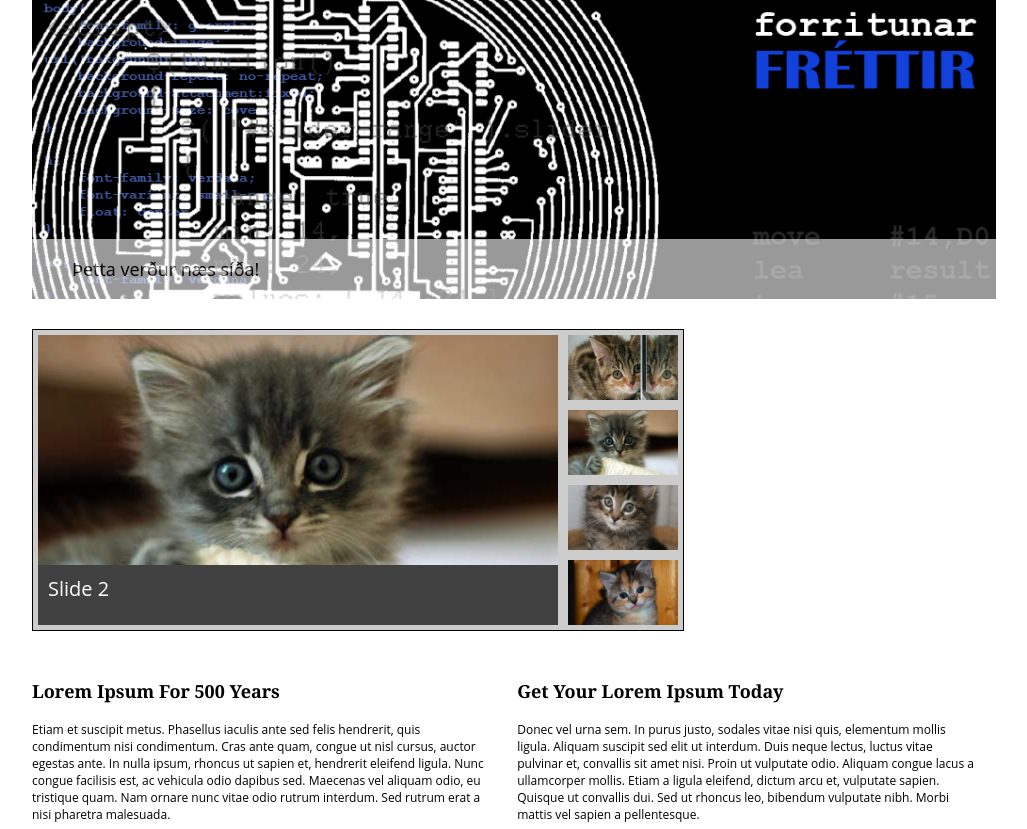
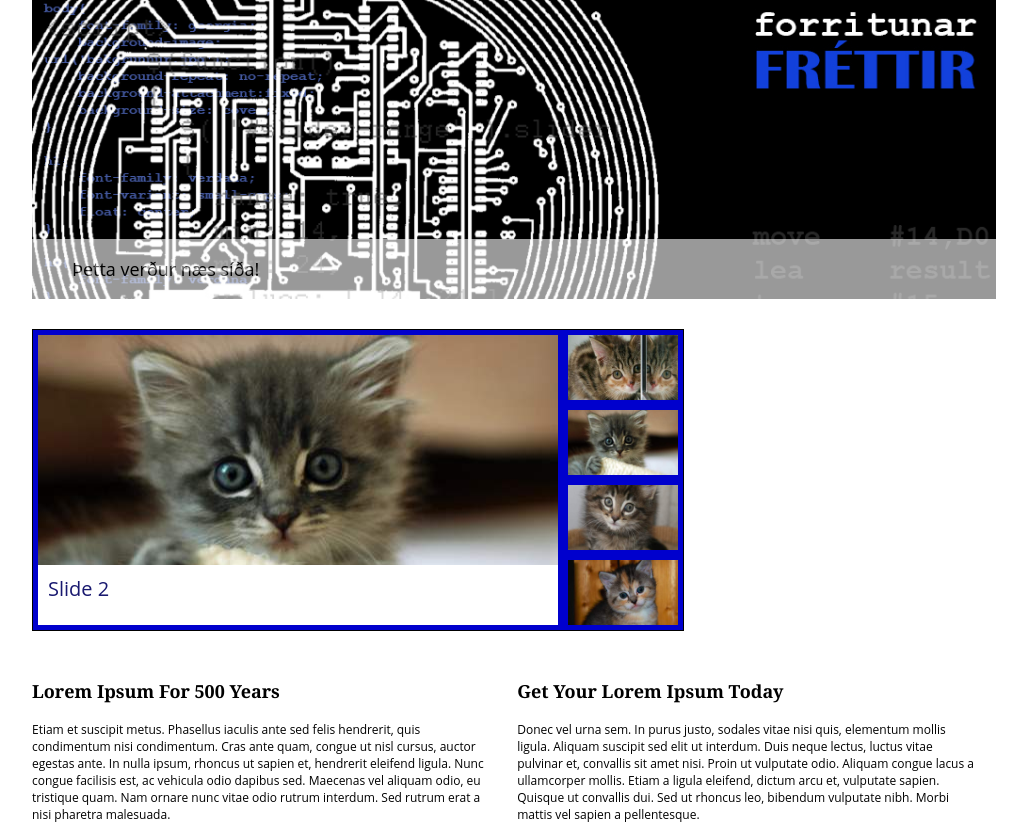
Before and after one commit to palarn/Lokaverkefni-Vefsida, a PHP site: page / in a window 1280 px wide. Shown: the part 137-966 px from the top of the page, without its empty margins (126-1153 px from the left). Run offline with PHP 8.4, Linux system fonts and the light colour scheme.

Commit message:
Lita hugmynd í slider

```diff
--- a/helper/mobile.css
+++ b/helper/mobile.css
@@ -83,7 +83,6 @@ margin-bottom:30px;
 }
 div.inpic{
 	display:block;
-
 	background-color:#ffffff;
 	opacity:0.60;
 	position:absolute;
@@ -97,9 +96,11 @@ div.inpic{
 .a1{
 	margin-bottom:15px;
 	}
+
 .art{
 	margin-bottom:25px;
 	}
+
 .lin{
 		display: inline;
 		box-sizing:border-box;
@@ -110,6 +111,7 @@ div.inpic{
 		padding:0.5em;
 		text-transform: uppercase;
 	}
+
 .lin:first-letter{
 	font-size:150%;
 	}
--- a/helper/slider_style.css
+++ b/helper/slider_style.css
@@ -1,5 +1,5 @@
 .main-slider{
-	background-color: #ccc;
+	background-color: MediumBlue;
 	border: 1px solid #000;
 	width: 650px;
 	height: 300px;
@@ -28,11 +28,11 @@
 	height: 40px;
 	padding: 10px;
 	overflow: hidden;
-	background-color: #414141;
+	background-color: #fff;
 }
 
 .main-slider .slider-large-image .info-area a{
-	color: #FFF;
+	color: MidnightBlue;
 	text-decoration: none;
 	font-size: 20px;
 }
```
Lines whose indentation alone changed are shown as unchanged.
